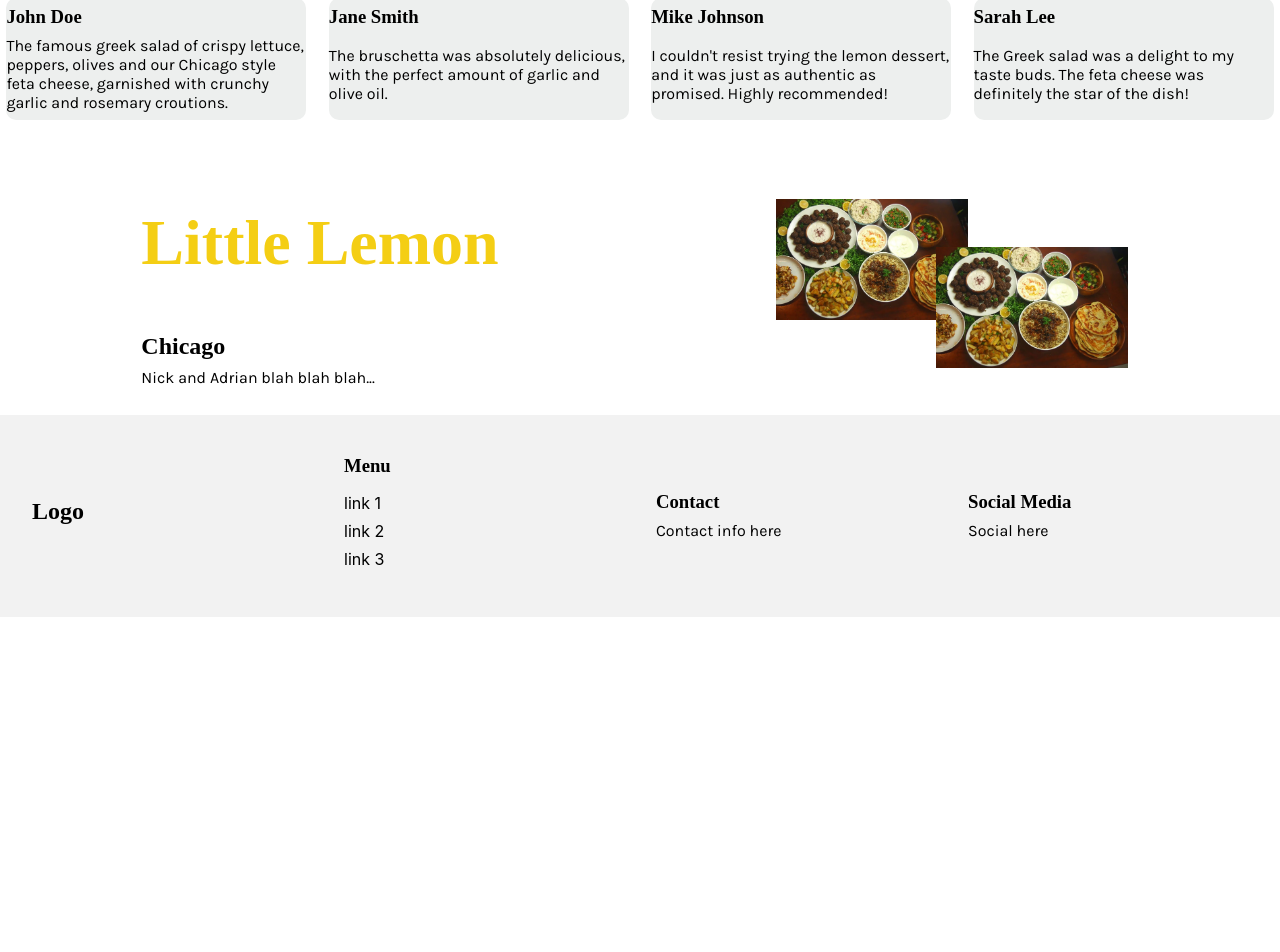
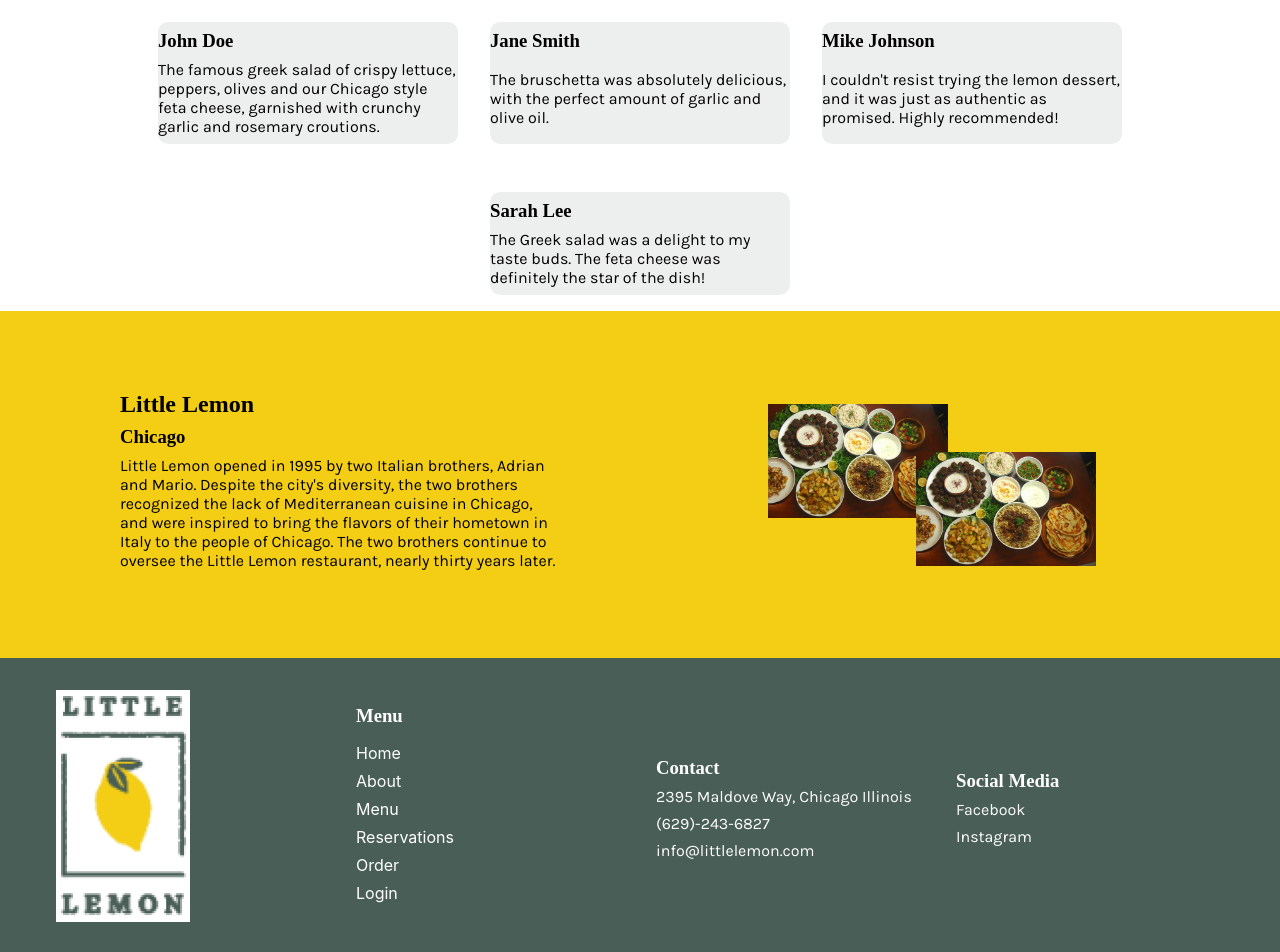
Before and after one commit to webBrah/react, a React (Create React App) app in the folder little-lemon-restaurant/: page / in a window 1280 px wide. Shown: the part 1068-2020 px from the top of the page. Before the commit the page ends 1685 px from the top, so only its background shows below. Built offline with nearby package versions, Linux system fonts and the light colour scheme; a web font is replaced by a local one.

Commit message:
Updated Styles

```diff
--- a/little-lemon-restaurant/src/components/Chicago/Chicago.css
+++ b/little-lemon-restaurant/src/components/Chicago/Chicago.css
@@ -1,4 +1,11 @@
+.chicago-wrapper {
+  width: 100%;
+  background-color: var(--primary-two);
+}
+
 .chicago {
+  max-width: 1200px;
+  margin: 0 auto;
   display: grid;
   grid-template-columns: repeat(2, 1fr);
   align-items: center;
@@ -6,11 +13,10 @@
 }
 
 .chicago-text {
-  grid-column: 1 / span 1;
+  padding: 5rem;
 }
 
 .chicago-images {
-  grid-column: 2 / span 1;
   position: relative;
   display: flex;
   justify-content: center;
--- a/little-lemon-restaurant/src/components/Chicago/Chicago.jsx
+++ b/little-lemon-restaurant/src/components/Chicago/Chicago.jsx
@@ -2,13 +2,12 @@ import './Chicago.css';
 
 export default function Chicago() {
   return (
-    <>
-      <section className="chicago">
+    <section className='chicago-wrapper'>
+      <div className="chicago">
         <div className="chicago-text">
-          <h1>Little Lemon</h1>
-          <h2>Chicago</h2>
-          <p className="subsection">Nick and Adrian blah blah blah...</p>
-          <br></br>
+          <h2>Little Lemon</h2>
+          <h3>Chicago</h3>
+          <p className="subsection">Little Lemon opened in 1995 by two Italian brothers, Adrian and Mario. Despite the city's diversity, the two brothers recognized the lack of Mediterranean cuisine in Chicago, and were inspired to bring the flavors of their hometown in Italy to the people of Chicago. The two brothers continue to oversee the Little Lemon restaurant, nearly thirty years later.</p>
         </div>
         <div className="chicago-images">
           <img
@@ -22,7 +21,7 @@ export default function Chicago() {
             className="chicago-image image-nick"
           ></img>
         </div>
-      </section>
-    </>
+      </div>
+    </section>
   );
 }
--- a/little-lemon-restaurant/src/components/CustomersSay/CustomersSay.css
+++ b/little-lemon-restaurant/src/components/CustomersSay/CustomersSay.css
@@ -1,3 +1,32 @@
+.testimonials-wrapper {
+  max-width: 1200px;
+  margin: 0 auto;
+  display: flex;
+  flex-wrap: wrap;
+  justify-content: center;
+}
+
 .title-testimonials {
-    text-align: center;
+  text-align: center;
+  margin-bottom: 2rem;
 }
+
+.card-wrapper {
+  display: flex;
+  flex-wrap: wrap;
+  justify-content: center;
+  gap: 2rem;
+}
+
+.card-content {
+  padding: 1rem;
+  text-align: center;
+}
+
+@media (max-width: 768px) {
+  .card-wrapper {
+    flex-direction: column;
+    align-items: center;
+    gap: 1rem;
+  }
+}
--- a/little-lemon-restaurant/src/components/CustomersSay/CustomersSay.jsx
+++ b/little-lemon-restaurant/src/components/CustomersSay/CustomersSay.jsx
@@ -30,13 +30,13 @@ const testimonials = [
 
 export default function CustomersSay() {
   return (
-    <>
+    <section className='testimonials-wrapper'>
       <h2 className='title-testimonials'>Testimonials</h2>
-      <div className="card">
+      <div className="card-wrapper">
         {testimonials.map((item) => (
           <Card key={item.id} h3={item.name} p={item.review} />
         ))}
       </div>
-    </>
+    </section>
   );
 }
--- a/little-lemon-restaurant/src/components/Footer/Footer.css
+++ b/little-lemon-restaurant/src/components/Footer/Footer.css
@@ -2,8 +2,15 @@ footer {
   display: flex;
   justify-content: space-between;
   align-items: center;
-  background-color: #f2f2f2;
   padding: 1rem;
+  max-width: 1200px;
+  margin: 0 auto;
+}
+
+.footer-wrapper {
+  width: 100%;
+  background-color: var(--primary-one);
+  color: white;
 }
 
 .footer-logo,
@@ -12,6 +19,12 @@ footer {
 .social {
   flex: 1;
   margin: 1rem;
+  max-width: calc(25% - 2rem);
+}
+
+.footer-logo img {
+  max-width: 50%;
+  height: auto;
 }
 
 ul {
@@ -22,3 +35,7 @@ ul {
 ul li {
   margin: 0.5rem 0;
 }
+
+.footer-nav ul li {
+  color: white;
+}
--- a/little-lemon-restaurant/src/components/Footer/Footer.jsx
+++ b/little-lemon-restaurant/src/components/Footer/Footer.jsx
@@ -2,27 +2,38 @@ import './Footer.css';
 
 export default function Footer() {
   return (
-        <footer>
+    <div className="footer-wrapper">
+      <footer className="footer">
         <div className="footer-logo">
-                <h2>Logo</h2>
+          <img
+            src={require('../../assets/footer-logo.png')}
+            alt="Little Lemon logo"
+            className="nav-image"
+          />
         </div>
         <div className="footer-nav">
           <h3>Menu</h3>
           <ul>
-                    <li>link 1</li>
-                    <li>link 2</li>
-                    <li>link 3</li>
+            <li>Home</li>
+            <li>About</li>
+            <li>Menu</li>
+            <li>Reservations</li>
+            <li>Order</li>
+            <li>Login</li>
           </ul>
         </div>
         <div className="contact">
           <h3>Contact</h3>
-                <p>Contact info here</p>
+          <p>2395 Maldove Way, Chicago Illinois</p>
+          <p>(629)-243-6827</p>
+          <p>info@littlelemon.com</p>
         </div>
         <div className="social">
           <h3>Social Media</h3>
-                <p>Social here</p>
+          <p>Facebook</p>
+          <p>Instagram</p>
         </div>
-
       </footer>
+    </div>
   );
 }
```
Also changed, not shown: little-lemon-restaurant/src/App.css (+7 -3 lines). Lines whose indentation alone changed are shown as unchanged.
